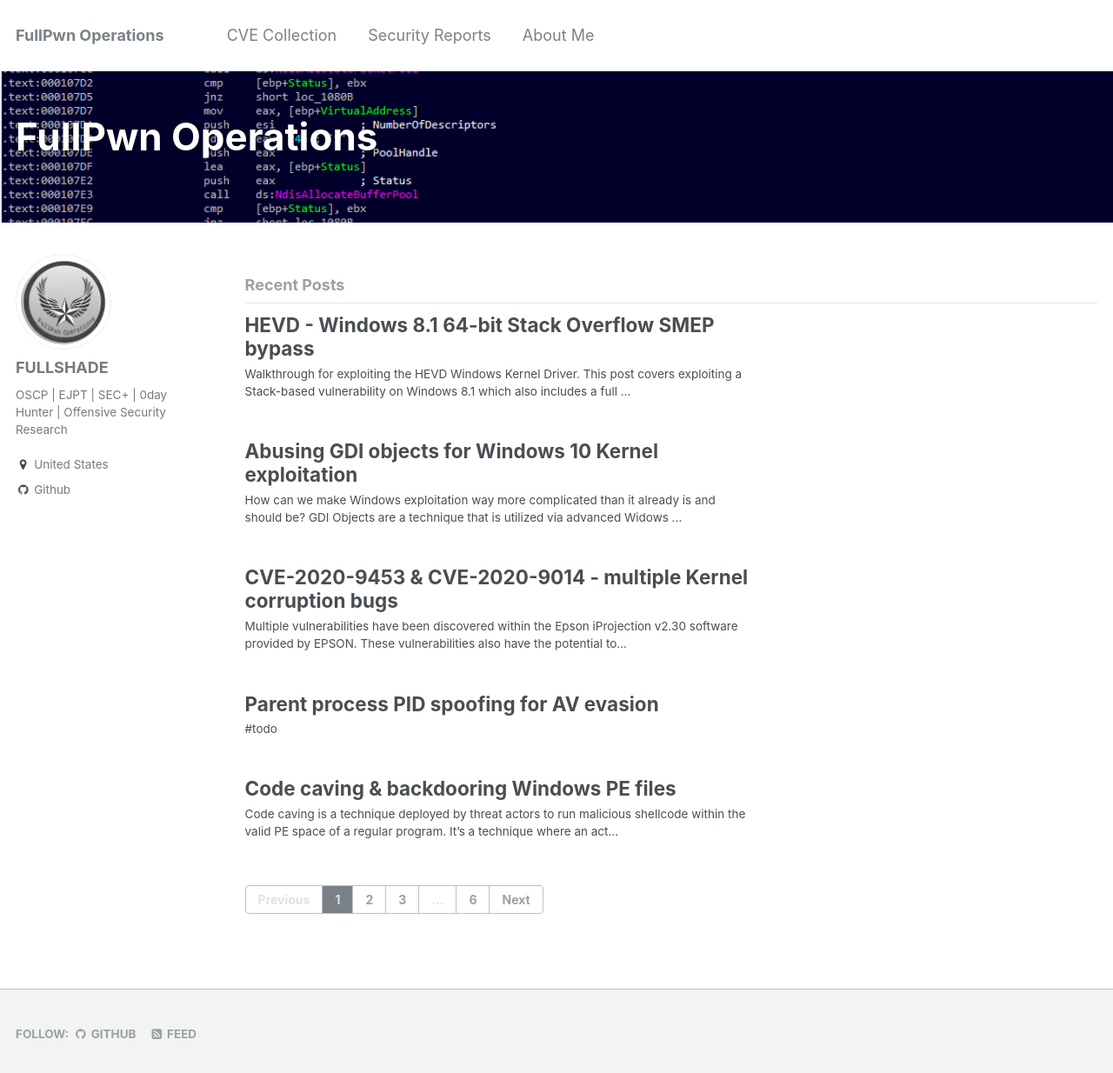
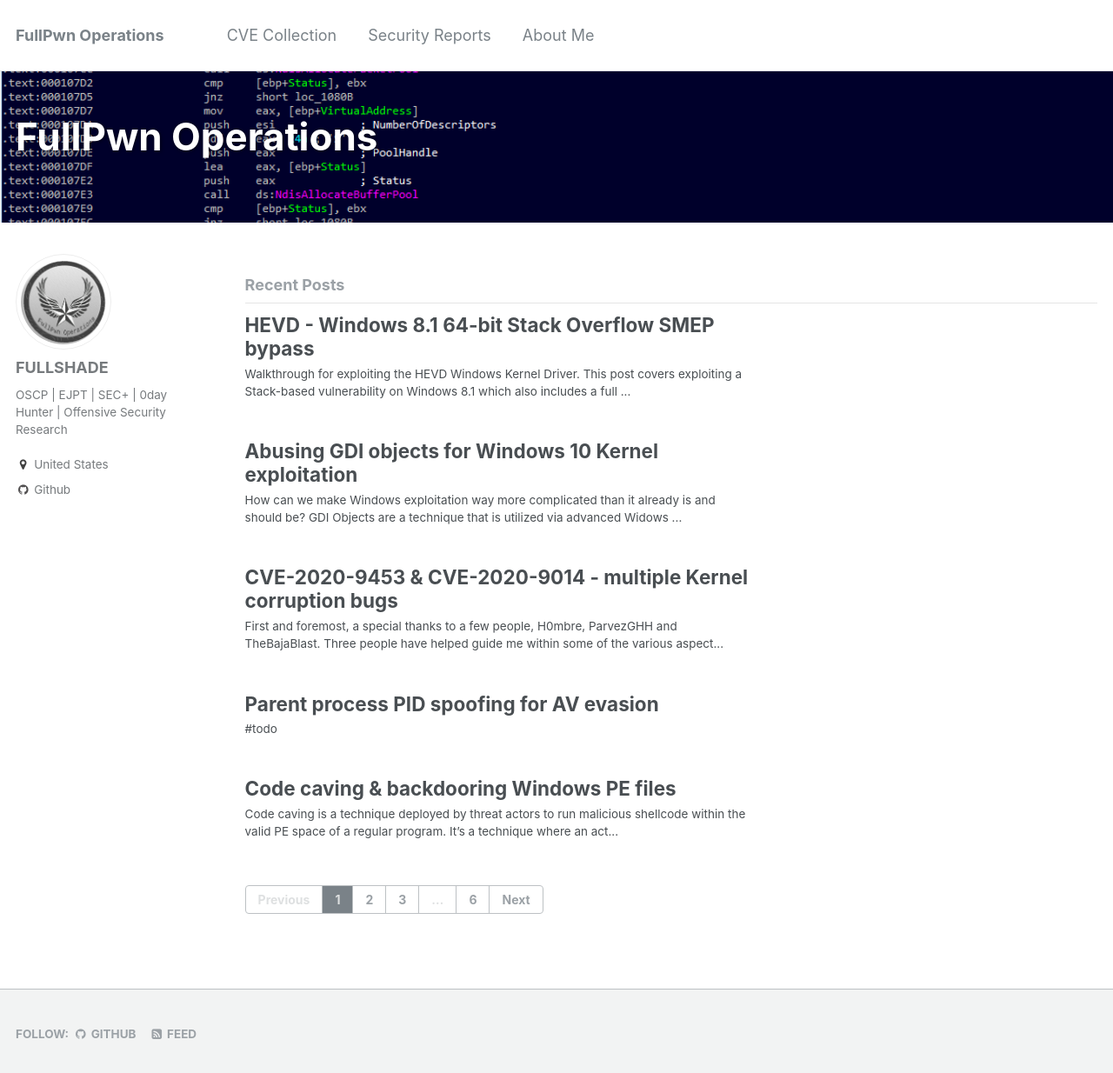
Before and after one commit to asdyxcyxc/FULLSHADE.github.io, a Jekyll site: the page built from index.html, in a window 1280 px wide and 1247 px high. Shown: the top 1234 px of the window at 87% size. Built offline with Jekyll 4.4.1, drawn with Linux system fonts in a browser that asks for light colours; the list of posts is cut into pages by our own code.

Commit message:
Update 2020-03-07-CVE-2020-9453-CVE-2020-9014.md

```diff
--- a/_posts/2020-03-07-CVE-2020-9453-CVE-2020-9014.md
+++ b/_posts/2020-03-07-CVE-2020-9453-CVE-2020-9014.md
@@ -3,6 +3,7 @@ layout: single
 title: CVE-2020-9453 & CVE-2020-9014 - multiple Kernel corruption bugs
 ---
 
+First and foremost, a special thanks to a few people, `H0mbre`, `ParvezGHH` and `TheBajaBlast`. Three people have helped guide me within some of the various aspects of exploiting these bugs.
 
 Multiple vulnerabilities have been discovered within the `Epson iProjection v2.30` software provided by EPSON. These vulnerabilities also have the potential to be weaponized and turned into privilege escalation exploits (EOP) which may allow an attacker(s) to obtain higher-level privileges on an unpatched system. The current stage of the produced proof-of-concept exploits is a POC that simply sends data to the various IOCTLs which invokes a BSOD crash on the system.
 
```
